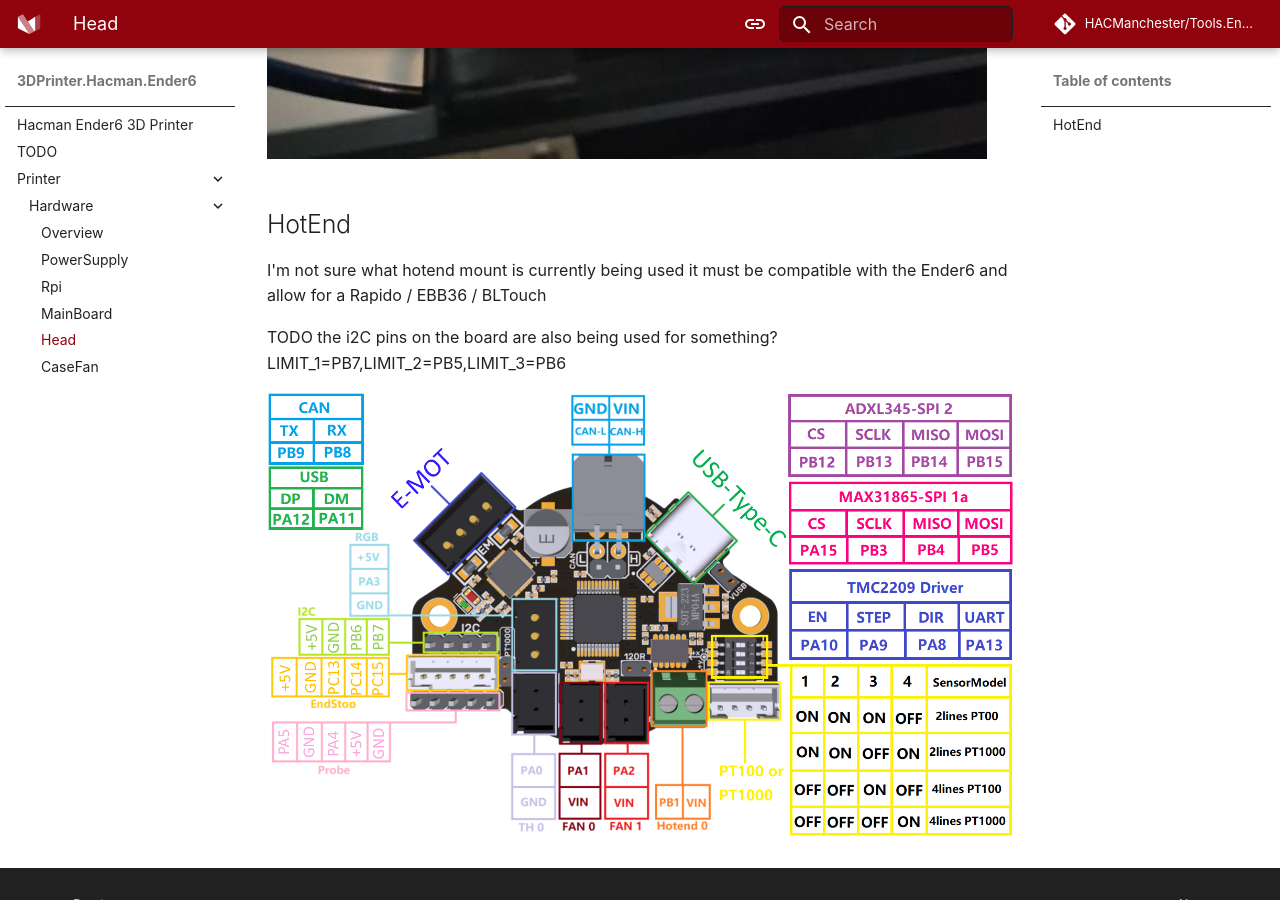
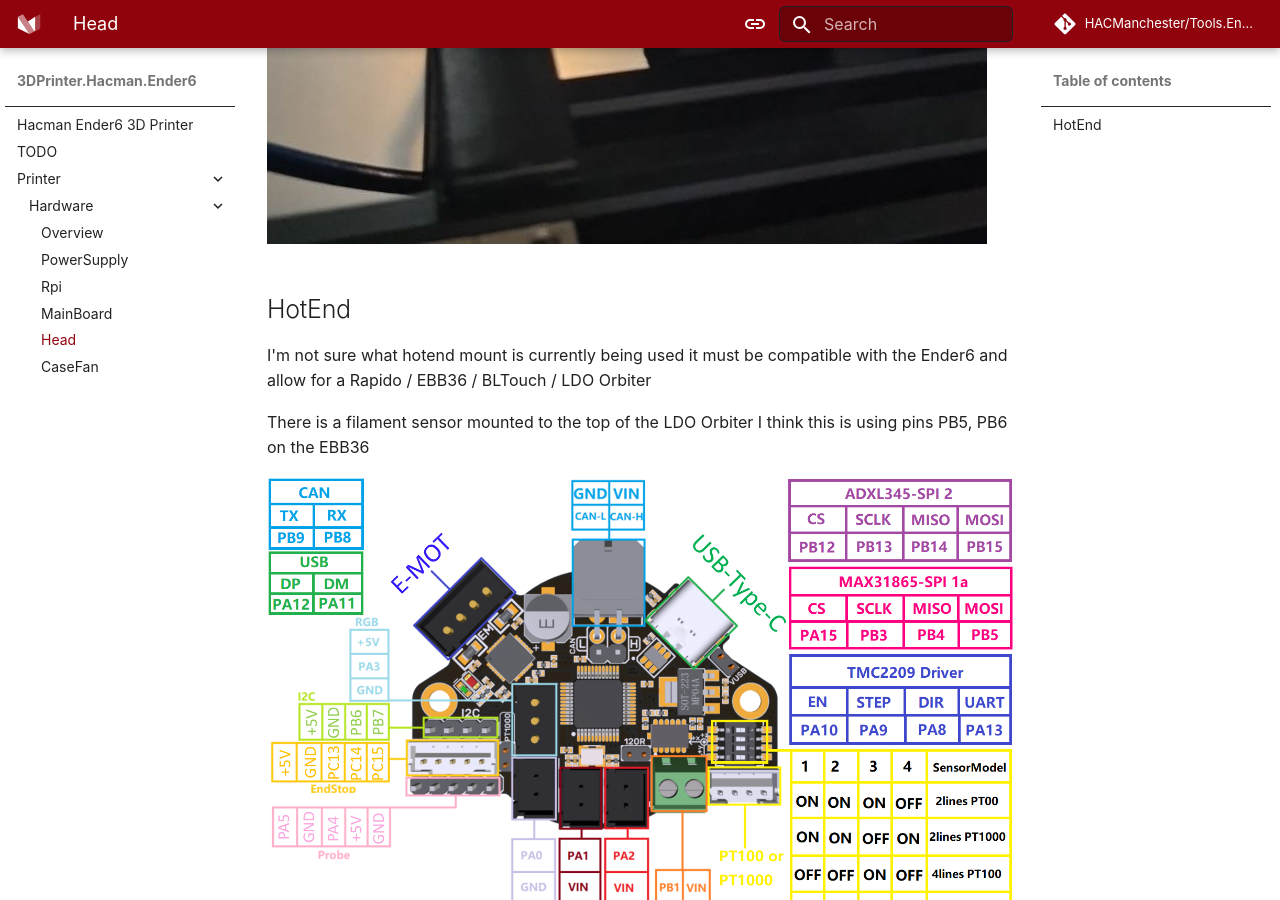
Before and after one commit to HACManchester/Tools.Ender6.Klipper, an MkDocs documentation site: the page built from docs/content/printer/hardware/Head.md, in a window 1280 px wide and 900 px high, scrolled down 2759 px. Built offline with MkDocs 1.6.1 and Material for MkDocs 9.7.7, drawn with Linux system fonts in a browser that asks for light colours; nearby versions of some CDN libraries; some web fonts are replaced; comment, search, counter and statistics services are not loaded; a style sheet for code colours, icons or effects is not loaded; some of the changed text lies outside the part shown.

Commit message:
doc updates

```diff
--- a/docs/content/printer/hardware/Head.md
+++ b/docs/content/printer/hardware/Head.md
@@ -10,6 +10,10 @@ The head appears to be controlled via CAN Bus
     https://os.ratrig.com/docs/toolboards/btt/ebb-36-12
   * BLTouch
     https://www.antclabs.com/bltouch
+  * Filament Sensor
+    https://www.3djake.uk/ldo-motors/smart-filament-sensor-1
+    https://github.com/RobertLorincz/Orbiter-2-Smart-Sensor
+    https://www.orbiterprojects.com/smart-sensor-for-orbiter-v2
 
 ![Head1-Front.jpg](images/Head1-Front.jpg)
 
@@ -18,10 +22,9 @@ The head appears to be controlled via CAN Bus
 ## HotEnd
 
 I'm not sure what hotend mount is currently being used it must be compatible with the Ender6
-and allow for a Rapido / EBB36 / BLTouch
+and allow for a Rapido / EBB36 / BLTouch / LDO Orbiter
 
-TODO the i2C pins on the board are also being used for something?
-LIMIT_1=PB7,LIMIT_2=PB5,LIMIT_3=PB6
+There is a filament sensor mounted to the top of the LDO Orbiter
+I think this is using pins PB5, PB6 on the EBB36
 
-
-![EBB36 CAN V1.0-PIN.png](images/EBB36 CAN V1.0-PIN.png)
+![EBB36-CAN-V1.0-PIN.png](images/EBB36-CAN-V1.0-PIN.png)
```
Also changed, not shown: docs/content/index.md (+2 -0 lines), docs/content/printer/hardware/Overview.md (+1 -1 lines), docs/content/images/front.jpg (added), docs/content/printer/hardware/images/EBB36-CAN-V1.0-PIN.png (renamed from docs/content/printer/hardware/images/EBB36 CAN V1.0-PIN.png).
